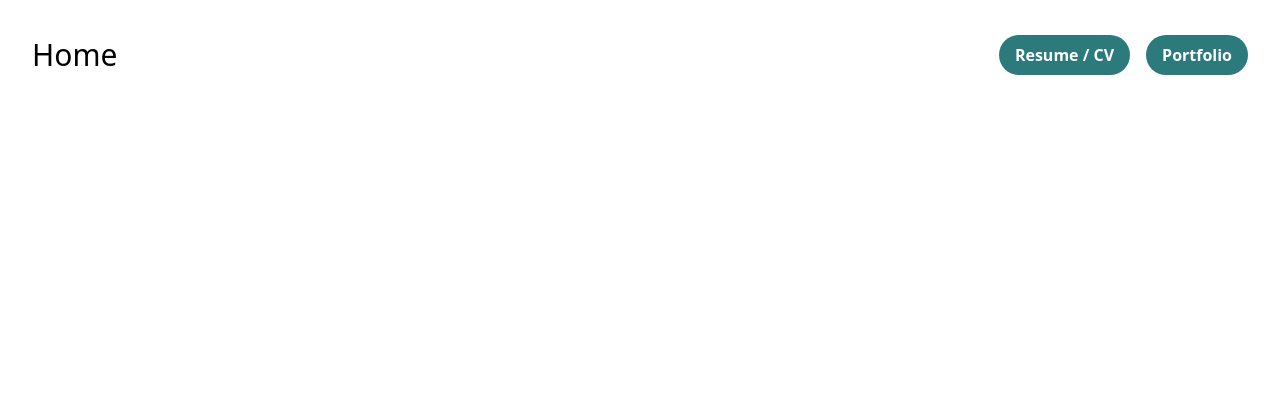
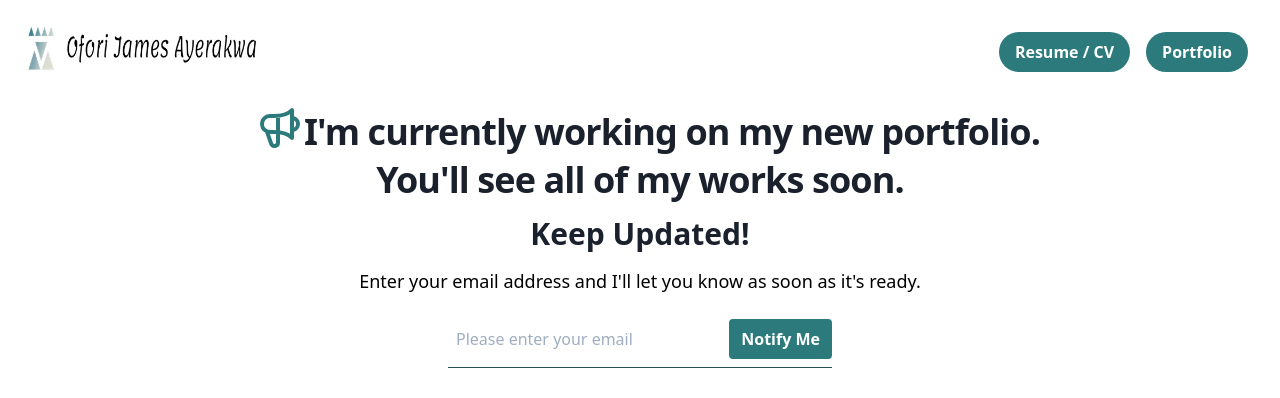
Before and after one commit to jamesofoaye/personal-website, a Next.js app: page /portfolio in a window 1280 px wide. Shown: the top 398 px of the page. Built offline with nearby package versions, Linux system fonts and the light colour scheme.

Commit message:
Updated the portfolio page

```diff
--- a/components/nav.js
+++ b/components/nav.js
@@ -1,15 +1,32 @@
 import Link from 'next/link'
+import Image from 'next/image'
 
 export default function Nav() {
   return (
     <nav>
-      <ul className="flex justify-between items-center p-8">
-        <li>
-          <Link href="/">
-            <a className="text-xl lg:text-3xl no-underline">Home</a>
+      <ul className="lg:flex lg:justify-between lg:items-center p-2">
+        <li className="lg:hidden">
+          <Link href="/" >
+            <Image
+              src="/my-logo.jpg"
+              alt="My Logo"
+              width={250}
+              height={70}
+              layout="responsive"
+            />
           </Link>
         </li>
-        <ul className="flex justify-between items-center space-x-4">
+        <li className="hidden lg:block lg:pl-2">
+          <Link href="/" >
+            <Image
+              src="/my-logo.jpg"
+              alt="My Logo"
+              width={250}
+              height={70}
+            />
+          </Link>
+        </li>
+        <ul className="flex justify-between items-center space-x-4 px-12 pb-8 lg:p-6">
           <li>
             <button className="bg-teal-700 hover:bg-teal-900 text-white font-normal lg:font-bold py-2 px-4 rounded-full">
               <Link href="./my-resume.pdf">Resume / CV</Link>
--- a/package.json
+++ b/package.json
@@ -7,6 +7,7 @@
     "start": "next start"
   },
   "dependencies": {
+    "@formspree/react": "^2.2.3",
     "next": "latest",
     "react": "^16.13.1",
     "react-dom": "^16.13.1"
--- a/pages/_app.js
+++ b/pages/_app.js
@@ -1,7 +1,12 @@
 import '../styles/index.css'
+import { FormspreeProvider } from '@formspree/react';
 
 function MyApp({ Component, pageProps }) {
-  return <Component {...pageProps} />
+  return (
+    <FormspreeProvider project="1545700498336644988">
+      <Component {...pageProps} />
+    </FormspreeProvider>
+  )
 }
 
 export default MyApp
--- a/pages/index.js
+++ b/pages/index.js
@@ -1,11 +1,16 @@
+import Head from 'next/head'
 import Nav from '../components/nav'
 import Link from 'next/link'
 
 export default function IndexPage() {
   return (
     <div>
+      <Head>
+        <title>Ofori James Ayerakwa</title>
+        <link rel="icon" href="/favicon.ico" />
+      </Head>
       <Nav />
-      <div className="max-w-4xl flex items-center flex-wrap mx-auto lg:my-0">
+      <div className="max-w-4xl flex items-center flex-wrap mx-auto lg:my-0 lg:pb-12">
         <div className="w-full  lg:w-2/5">
           <img src="./mypic.jpg" className="rounded-none lg:rounded-lg shadow-2xl hidden lg:block" />
         </div>
--- a/pages/portfolio.js
+++ b/pages/portfolio.js
@@ -1,27 +1,50 @@
-import Link from 'next/link'
+import Head from 'next/head'
+import Nav from '../components/nav'
+import { useForm } from '@formspree/react';
 
-export default function Nav() {
+export default function Portfolio() {
+
+    const [state, handleSubmit] = useForm('1545700498336644988');
+    if (state.succeeded) {
+        return <div>Thank you for opting-in to be notified when my portfolio is ready!</div>;
+    }
+
     return (
-        <nav>
-            <ul className="flex justify-between items-center p-8">
-                <li>
-                    <Link href="/">
-                        <a className="text-xl lg:text-3xl no-underline">Home</a>
-                    </Link>
-                </li>
-                <ul className="flex justify-between items-center space-x-4">
-                    <li>
-                        <button className="bg-teal-700 hover:bg-teal-900 text-white font-normal lg:font-bold py-2 px-4 rounded-full">
-                            <Link href="./my-resume.pdf">Resume / CV</Link>
+        <div>
+            <Head>
+                <title>Ofori James Ayerakwa</title>
+                <link rel="icon" href="/favicon.ico" />
+            </Head>
+
+            <Nav />
+            <div className="portfolio-bg">
+                <span className="flex justify-center">
+                    <svg class="h-12 w-16 lg:w-12 text-teal-700 ml-4" xmlns="http://www.w3.org/2000/svg" fill="none" viewBox="0 0 24 24" stroke="currentColor">
+                        <path stroke-linecap="round" stroke-linejoin="round" stroke-width="2" d="M11 5.882V19.24a1.76 1.76 0 01-3.417.592l-2.147-6.15M18 13a3 3 0 100-6M5.436 13.683A4.001 4.001 0 017 6h1.832c4.1 0 7.625-1.234 9.168-3v14c-1.543-1.766-5.067-3-9.168-3H7a3.988 3.988 0 01-1.564-.317z" />
+                    </svg>
+                    <h2 className=" lg:text-center mt-2 text-2xl leading-8 font-semibold tracking-tight text-gray-900 sm:text-4xl sm:leading-10">
+                        I'm currently working on my new portfolio. <span className="lg:hidden">You'll see all of my works soon.</span>
+                    </h2>
+
+                </span>
+                <h2 className="hidden lg:block text-center mt-2 text-2xl leading-8 font-semibold tracking-tight text-gray-900 sm:text-4xl sm:leading-10">
+                    You'll see all of my works soon.
+                </h2>
+            </div>
+            <div className="text-center p-4">
+                <h2 className="text-2xl font-bold leading-7 text-gray-900 sm:text-3xl sm:leading-9 sm:truncate">
+                    Keep Updated!
+                </h2>
+                <p className="p-4 font-light text-lg">Enter your email address and I'll let you know as soon as it's ready.</p>
+                <form onSubmit={handleSubmit} class="w-full max-w-sm mx-auto">
+                    <div class="flex items-center border-b border-teal-900 py-2">
+                        <input id="email" name="Email" class="appearance-none bg-transparent border-none w-full text-gray-700 mr-3 py-1 px-2 leading-tight focus:outline-none" type="email" placeholder="Please enter your email" aria-label="Full name" />
+                        <button class="flex-shrink-0 bg-teal-700 hover:bg-teal-900 border-teal-700 hover:border-teal-900 text-base font-bold border-4 text-white py-1 px-2 rounded" type="submit" disabled={state.submitting}>
+                            Notify Me
                         </button>
-                    </li>
-                    <li>
-                        <button className="bg-teal-700 hover:bg-teal-900 text-white font-normal lg:font-bold py-2 px-4 rounded-full">
-                            <Link href="./portfolio">Portfolio</Link>
-                        </button>
-                    </li>
-                </ul>
-            </ul>
-        </nav>
+                    </div>
+                </form>
+            </div>
+        </div>
     )
 }
```
Also changed, not shown: 1 other file (tests, documents, lock files or other folders).
